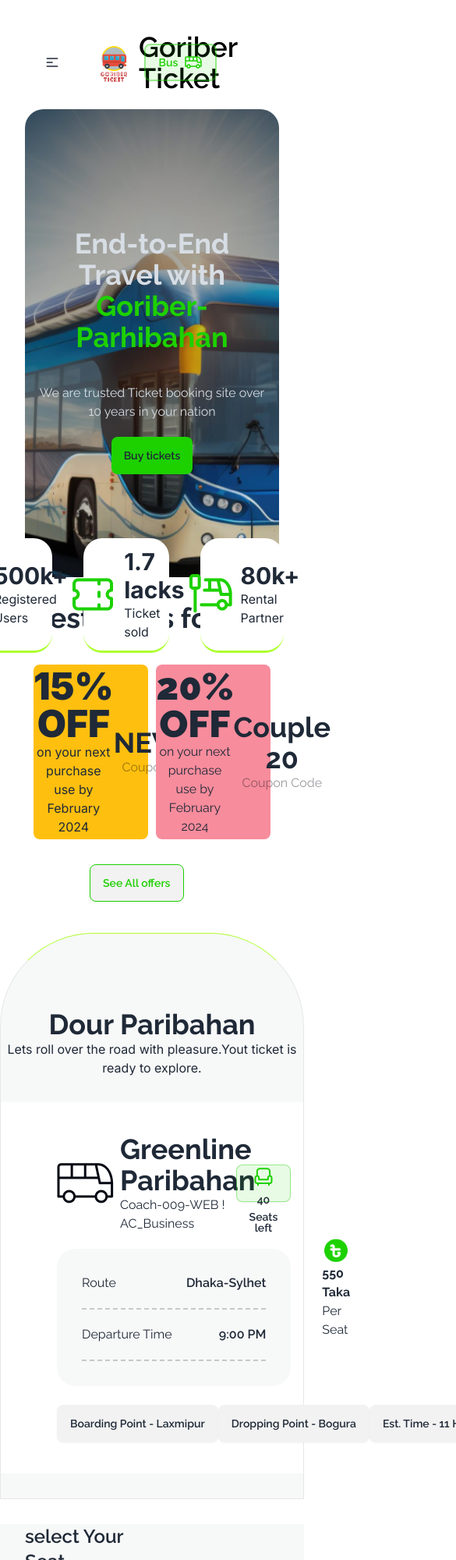
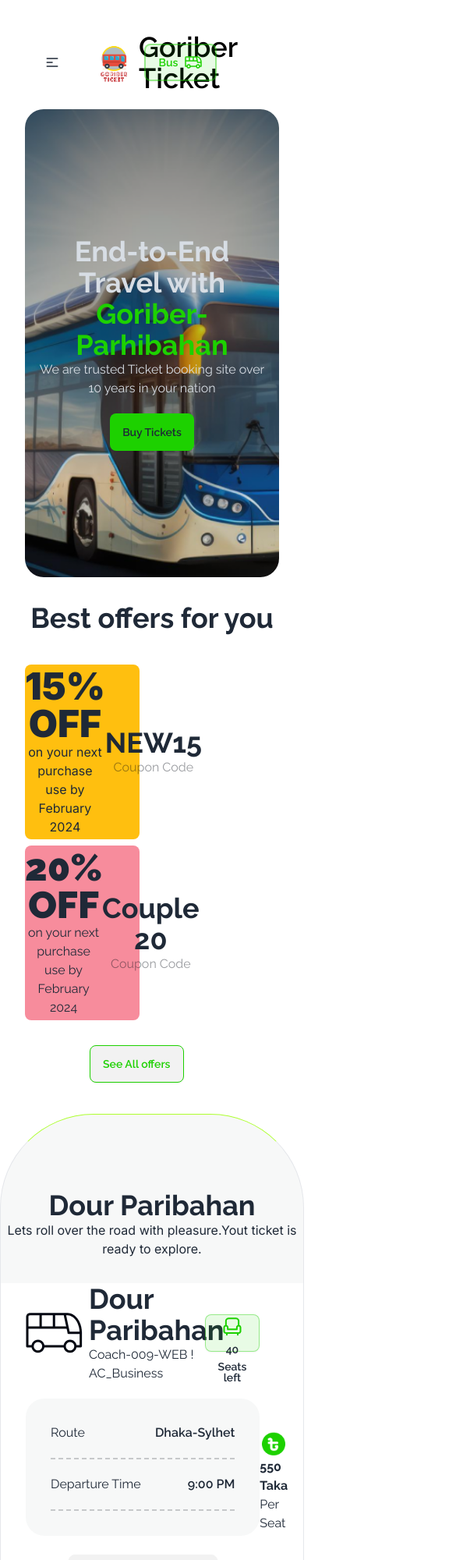
Before and after one commit to nhwnahid007/goriber-ticket, a plain HTML site: page index.html in a window 390 px wide. Shown: the top 2000 px of the page at 78% size, 585 px wide, since content can reach past the window. Drawn offline with nearby package versions, Linux system fonts and the light colour scheme.

Commit message:
Added sm  responsive

```diff
--- a/index.html
+++ b/index.html
@@ -76,7 +76,7 @@
       >
         <div class="hero-content text-center text-neutral-content">
           <div class="max-w-md">
-            <h1 class="mb-5 p-5 text-4xl font-bold">
+            <h1 class="lg:mb-5 lg:p-5 text-4xl font-bold">
               <p>End-to-End Travel with</p>
               <p class="color-green">Goriber-Parhibahan</p>
             </h1>
@@ -84,7 +84,7 @@
               We are trusted Ticket booking site over 10 years in your nation
             </p>
             <a href="#ticket"
-              ><button class="btn bg-green border-none">Buy tickets</button></a
+              ><button class="btn bg-green border-none">Buy Tickets</button></a
             >
           </div>
         </div>
@@ -92,7 +92,7 @@
 
       <div
         id="header-bottom"
-        class="flex gap-10 w-8/12 mx-auto font-inter absolute top-[690px] right-[190px]"
+        class="hidden lg:flex gap-10 w-8/12 mx-auto font-inter absolute top-[690px] right-[190px]"
       >
         <div
           class="flex gap-2 bg-white rounded-3xl border-bottom p-3 items-center justify-center"
@@ -133,7 +133,7 @@
         <h1 class="text-4xl mb-10 font-bold text-center">
           Best offers for you
         </h1>
-        <div class="flex justify-evenly">
+        <div class="flex flex-col gap-2 md:flex-row justify-evenly">
           <div
             class="flex justify-evenly items-center h-56 w-[45%] rounded-lg bg-[#FFBF0F]"
           >
@@ -181,12 +181,12 @@
         <div
           class="flex bg-white items-center justify-between container mx-auto lg:px-24 px-8 my-8"
         >
-          <div class="p-10 rounded-2xl">
+          <div class=" lg:p-10 rounded-2xl">
             <div class="flex gap-12 justify-between items-center">
               <div class="flex gap-2 items-center">
                 <img src="images/bus-logo.png" alt="" />
                 <div>
-                  <h1 class="text-4xl font-bold">Greenline Paribahan</h1>
+                  <h1 class="text-4xl font-bold">Dour Paribahan</h1>
                   <p>Coach-009-WEB ! AC_Business</p>
                 </div>
               </div>
@@ -212,10 +212,10 @@
               <hr class="mt-5 dashed-line" />
             </div>
 
-            <div class="flex mt-6 justify-around">
-              <p class="btn">Boarding Point - Laxmipur</p>
-              <p class="btn">Dropping Point - Bogura</p>
-              <p class="btn">Est. Time - 11 Hour</p>
+            <div class="flex flex-wrap gap-2 mt-6 justify-around">
+              <p class="btn p-2">Boarding Point - Laxmipur</p>
+              <p class="btn p-2">Dropping Point - Bogura</p>
+              <p class="btn p-2">Est. Time - 11 Hour</p>
             </div>
           </div>
           <div>
@@ -233,7 +233,7 @@
 
       <div
         id="seat"
-        class="container bg-[#F7F8F8] flex justify-between mx-auto lg:px-24 px-8 my-8"
+        class="container bg-[#F7F8F8] flex flex-col lg:flex-row justify-between mx-auto lg:px-24 px-8 my-8"
       >
         <!-- left -->
         <div class="">
@@ -335,7 +335,7 @@
             <div id="append-container" class="appned-li"></div>
             <hr />
             <div class="flex justify-between">
-              <p>Total Price</p>
+              <p>Total Price: </p>
               <span id="total-price">0</span>
             </div>
             <div id="discount-section" class="flex hidden justify-between">
@@ -364,7 +364,7 @@
               </button>
             </div>
             <div class="flex justify-between">
-              <p>Grand Total</p>
+              <p>Grand Total:</p>
               <p>BDT <span id="grand-total">0</span></p>
             </div>
           </div>
@@ -437,7 +437,7 @@
     </dialog>
 
     <footer
-      class="flex justify-between items-center gap-20 p-10 bg-neutral text-neutral-content"
+      class="flex flex-col lg:flex-row justify-between items-center gap-20 p-10 bg-neutral text-neutral-content"
     >
       <div>
         <h1 class="text-5xl font-bold">Goriber-Ticket</h1>
--- a/scripts/script.js
+++ b/scripts/script.js
@@ -116,7 +116,7 @@
 
         console.log( typeof convertedKey);
 
-        if (count > 0 && convertedKey>=0 ) {
+        if (convertedKey >= 0 && count > 0) {
           btnNext.disabled = false;
           // if (num.value.length > 0) {
           //   btnNext.disabled = false;
```
